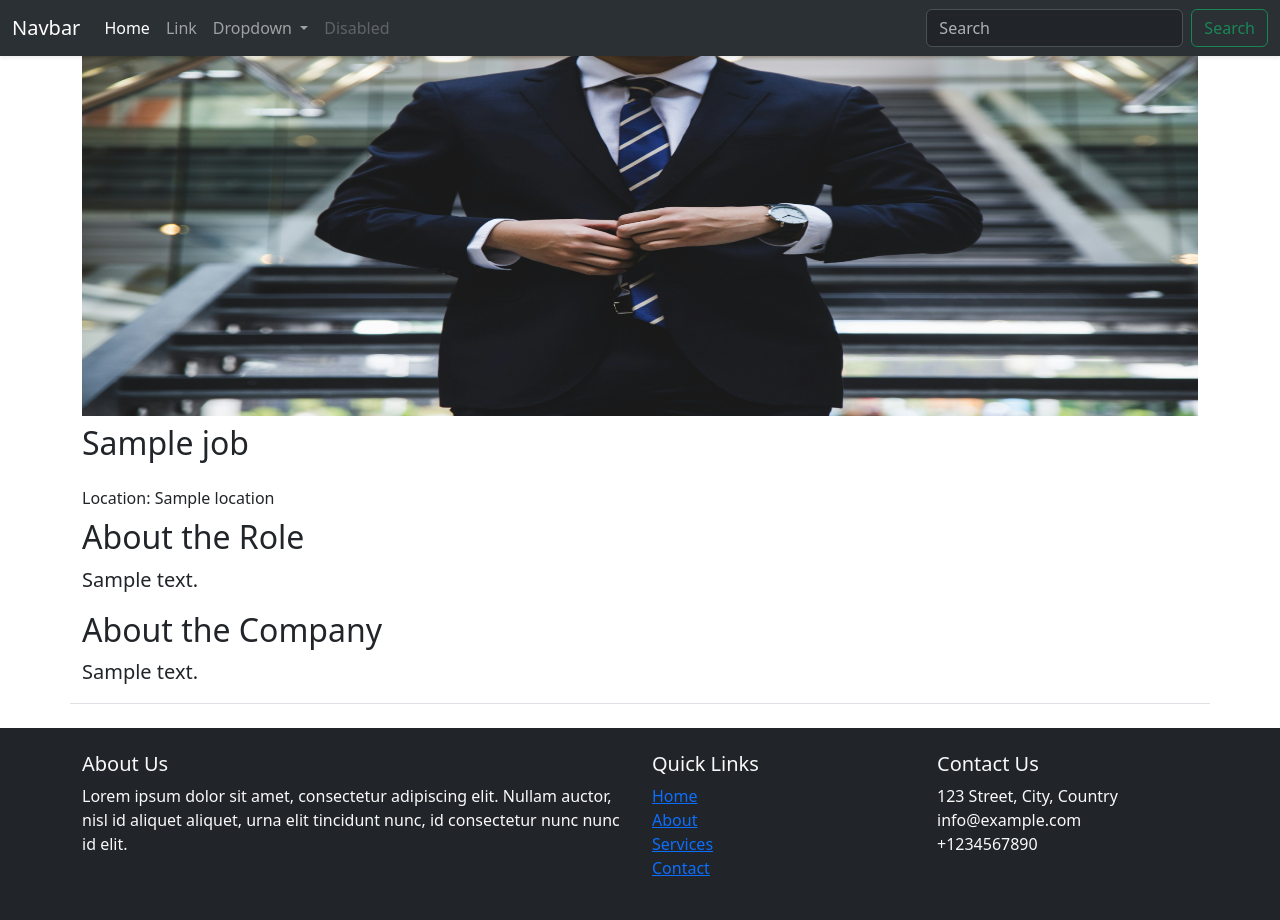
After one commit to TaylorHuston/jovian-carrers, a Flask app: template templates/jobpage.html in a window 1280 px wide. The commit adds this page. Run offline with Flask 3, Linux system fonts and the light colour scheme; the template is opened without the code that fills it: most values are stand-ins (such as "Sample title", 1, 10 or a date in 2020).

Commit message:
Add some dynamic content

```diff
--- a/app.py
+++ b/app.py
@@ -45,6 +45,15 @@ def list_jobs():
     all_jobs = load_jobs()
     return jsonify(all_jobs)
 
+@app.route("/job/<id>")
+def show_job(id):
+    all_jobs = load_jobs()
+    job = next((job for job in all_jobs if job['id'] == int(id)), None)
+    if job:
+        return render_template('jobpage.html', job=job)
+    else:
+        return "Job not found", 404
+
 # If ran from the command line with python3 app.py
 if __name__ == "__main__":
     app.run(host='0.0.0.0', debug=True)
--- /dev/null
+++ b/templates/includes.html
@@ -0,0 +1,16 @@
+<link rel="preconnect" href="https://fonts.googleapis.com">
+<link rel="preconnect" href="https://fonts.gstatic.com" crossorigin>
+<link
+    href="https://fonts.googleapis.com/css2?family=Roboto:ital,wght@0,100;0,300;0,400;0,500;0,700;0,900;1,100;1,300;1,400;1,500;1,700;1,900&display=swap"
+    rel="stylesheet">
+
+<link href="https://cdn.jsdelivr.net/npm/bootstrap@5.3.3/dist/css/bootstrap.min.css" rel="stylesheet"
+    integrity="sha384-QWTKZyjpPEjISv5WaRU9OFeRpok6YctnYmDr5pNlyT2bRjXh0JMhjY6hW+ALEwIH" crossorigin="anonymous">
+<meta charset="utf-8">
+<meta name="viewport" content="width=device-width, initial-scale=1">
+
+<style>
+    #banner {
+      max-height: 360px;
+    }
+  </style>
--- a/templates/jobitem.html
+++ b/templates/jobitem.html
@@ -7,6 +7,6 @@
         {% endif %}
     </div>
     <div class="col-3">
-        <button type="button" class="btn btn-outline-primary">Apply</button>
+        <a href="/job/{{job['id']}}" type="button" class="btn btn-outline-primary">Apply </a>
     </div>
 </div>
--- /dev/null
+++ b/templates/jobpage.html
@@ -0,0 +1,36 @@
+<!DOCTYPE html>
+<html>
+
+<head>
+    {% include 'includes.html' %}
+    <title>{{title}} - Jovian Careers</title>
+</head>
+
+<body>
+    {% include 'nav.html' %}
+    <div class="container">
+        <row>
+            <img class="img-fluid mx-auto d-block w-100" id="banner" src="../static/banner.jpg" alt="Jovian Careers">
+        </row>
+        <h2 class="mt-2 mb-4">{{job.title}}</h2>
+        <div class="mb-4 border-bottom row">
+            <div class="col-9">
+                <div>Location: {{job.location}}</div>
+                {% if 'salary' in job %}
+                <div>Salary: {{job.salary}}</div>
+                {% endif %}
+                <h2 class="mt-2">About the Role</h2>
+                <p class="lead">{{job.description}}</p>
+                <h2 class="mt-2">About the Company</h2>
+                <p class="lead">{{company_description}}</p>
+            </div>
+        </div>
+    </div>
+    {% include 'footer.html' %}
+    <script src="https://cdn.jsdelivr.net/npm/bootstrap@5.3.3/dist/js/bootstrap.bundle.min.js"
+        integrity="sha384-YvpcrYf0tY3lHB60NNkmXc5s9fDVZLESaAA55NDzOxhy9GkcIdslK1eN7N6jIeHz"
+        crossorigin="anonymous"></script>
+
+</body>
+
+</html>
```
Also changed, not shown: templates/home.html (+6 -18 lines).
